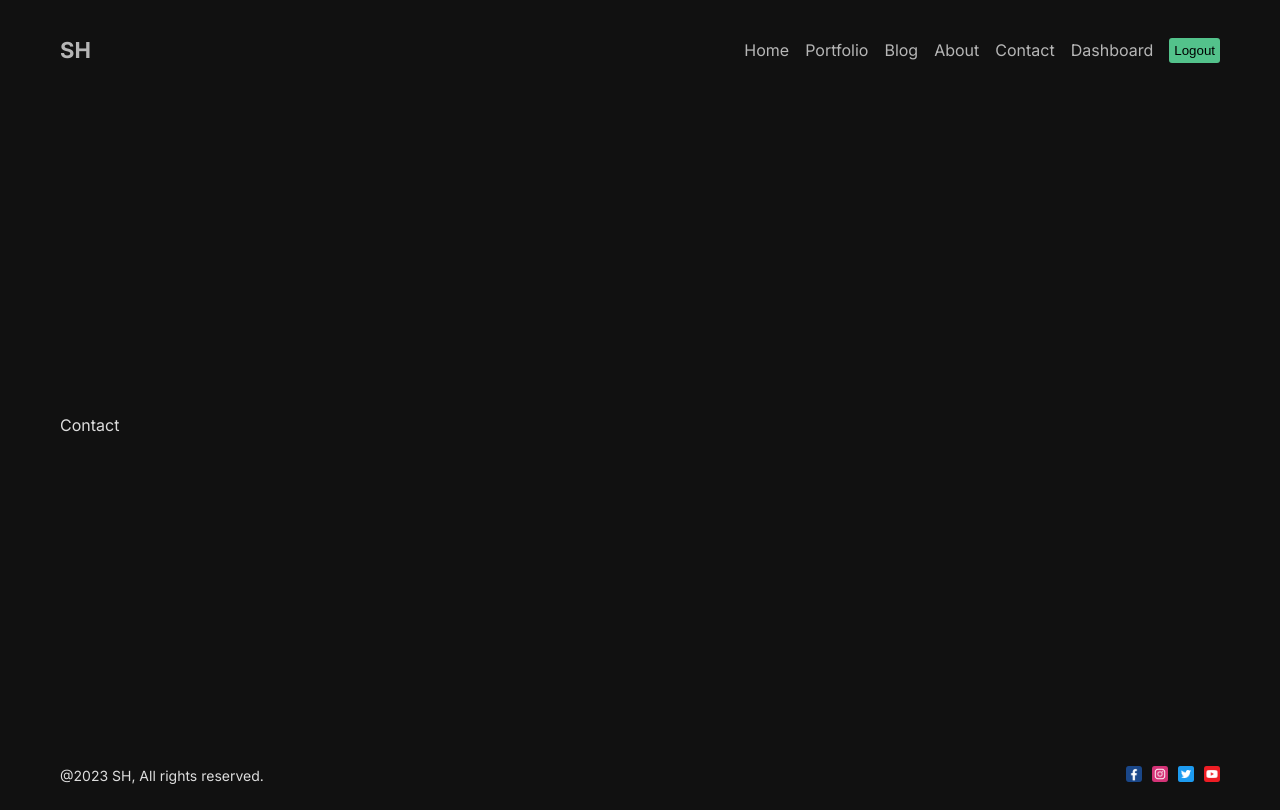
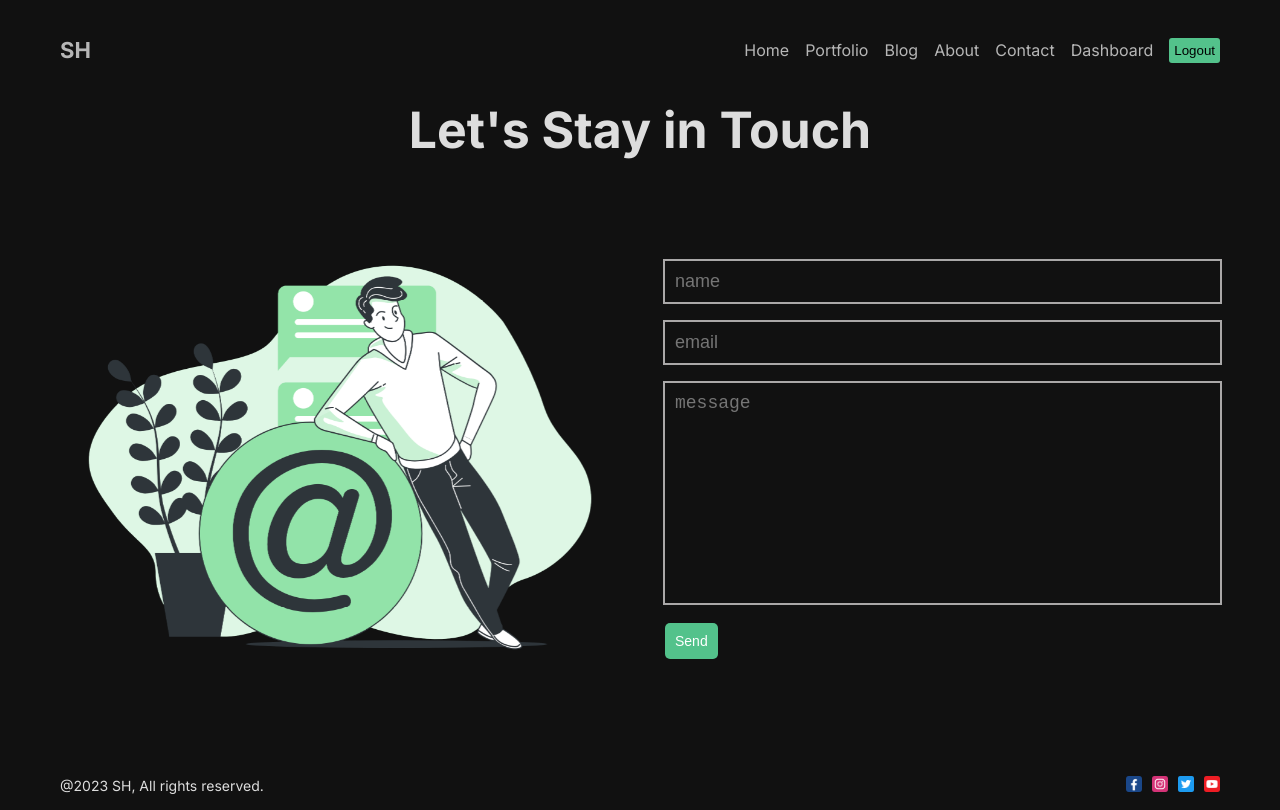
Before and after one commit to Sajid-Hossain98/starting-nextjs, a Next.js app: page /contact in a window 1280 px wide. Built offline with nearby package versions, Linux system fonts and the light colour scheme.

Commit message:
about, contact, and a bit of portfolio page done

```diff
--- a/src/app/about/about.module.css
+++ b/src/app/about/about.module.css
@@ -1,3 +1,46 @@
-.hi {
-  background-color: red;
+.container {
 }
+
+.imgContainer {
+  position: relative;
+  width: 100%;
+  height: 300px;
+}
+
+.img {
+  filter: grayscale(100%);
+  object-fit: cover;
+}
+
+.imgText {
+  position: absolute;
+  left: 20px;
+  bottom: 20px;
+  background-color: #53c28b;
+  padding: 5px;
+  color: white;
+}
+
+.textContainer {
+  display: flex;
+  align-items: flex-start;
+  justify-content: space-between;
+  gap: 100px;
+}
+
+.item {
+  flex: 1;
+  margin-top: 2rem;
+  display: flex;
+  flex-direction: column;
+  gap: 20px;
+}
+
+.title {
+  font-size: 30px;
+}
+
+.desc {
+  font-size: 15px;
+  line-height: 1.5;
+}
--- a/src/app/blog/page.jsx
+++ b/src/app/blog/page.jsx
@@ -1,7 +1,7 @@
 import React from "react";
 
-const Portfolio = () => {
-  return <div>Portfolio</div>;
+const Blog = () => {
+  return <div>Blog</div>;
 };
 
-export default Portfolio;
+export default Blog;
--- /dev/null
+++ b/src/app/contact/contact.module.css
@@ -0,0 +1,56 @@
+.container {
+  width: 100%;
+}
+
+.mainTitle {
+  font-size: 50px;
+  text-align: center;
+}
+
+.content {
+  display: flex;
+  align-items: center;
+  gap: 50px;
+  width: 100%;
+}
+
+.imgContainer {
+  flex: 1;
+  height: 600px;
+  width: 100%;
+}
+
+.img {
+  height: 100%;
+  width: 100%;
+  object-fit: cover;
+  animation: imageMovement 3s infinite ease alternate;
+}
+
+@keyframes imageMovement {
+  from {
+    transform: translateY(-15px);
+  }
+
+  to {
+    transform: translateY(0px) scale(1.03);
+  }
+}
+
+.form {
+  flex: 1;
+  display: flex;
+  flex-direction: column;
+  gap: 20px;
+}
+
+.input,
+.textarea {
+  padding: 10px;
+  border: none;
+  outline: 2px solid #aaa8a8;
+  background-color: transparent;
+  color: #bbb;
+  font-size: 18px;
+  resize: none;
+}
--- a/src/app/contact/page.jsx
+++ b/src/app/contact/page.jsx
@@ -1,7 +1,44 @@
 import React from "react";
+import styles from "./contact.module.css";
+import Image from "next/image";
+import ContactImg from "public/contact-us.png";
+import Button from "@/components/button/Button";
 
 const Contact = () => {
-  return <div>Contact</div>;
+  return (
+    <div className={styles.container}>
+      <h1 className={styles.mainTitle}>Let&apos;s Stay in Touch</h1>
+
+      <div className={styles.content}>
+        <div className={styles.imgContainer}>
+          <Image src={ContactImg} alt="contact us" className={styles.img} />
+        </div>
+
+        <div className={styles.form}>
+          <input
+            type="text"
+            placeholder="name"
+            className={styles.input}
+            required
+          />
+          <input
+            type="email"
+            placeholder="email"
+            className={styles.input}
+            required
+          />
+          <textarea
+            className={styles.textarea}
+            placeholder="message"
+            cols="30"
+            rows="10"
+            required
+          ></textarea>
+          <Button url="#" text="Send" />
+        </div>
+      </div>
+    </div>
+  );
 };
 
 export default Contact;
--- /dev/null
+++ b/src/app/portfolio/portfolio.module.css
@@ -0,0 +1,43 @@
+.container {
+}
+
+.mainTitle {
+  font-size: 100px;
+}
+
+.items {
+  display: flex;
+  gap: 50px;
+}
+
+.item {
+  border: 5px solid #bbb;
+  border-radius: 5px;
+  width: 300px;
+  height: 400px;
+  position: relative;
+  background-size: cover !important;
+}
+
+.item:nth-child(1) {
+  background: url("/illustration.jpg");
+}
+.item:nth-child(2) {
+  background: url("/website.jpg");
+}
+.item:nth-child(3) {
+  background: url("/application.jpg");
+}
+
+.item:hover .title {
+  color: #53c28b;
+}
+
+.title {
+  position: absolute;
+  right: 10px;
+  bottom: 10px;
+  font-size: 35px;
+  font-weight: bold;
+  color: white;
+}
```
Also changed, not shown: src/app/about/page.jsx (+61 -2 lines), src/app/portfolio/layout.jsx (added, +13 -0 lines), src/app/portfolio/page.jsx (+23 -3 lines).
